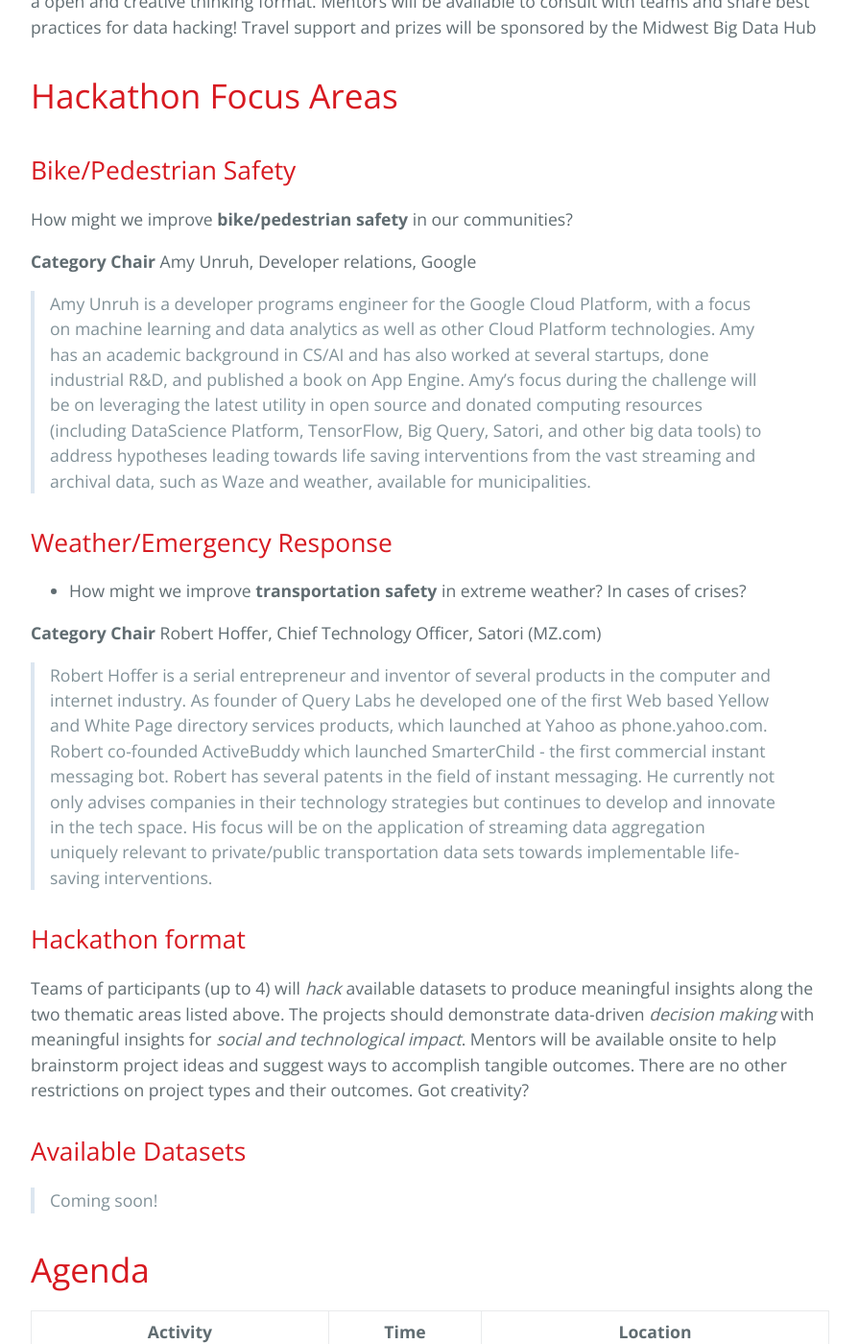
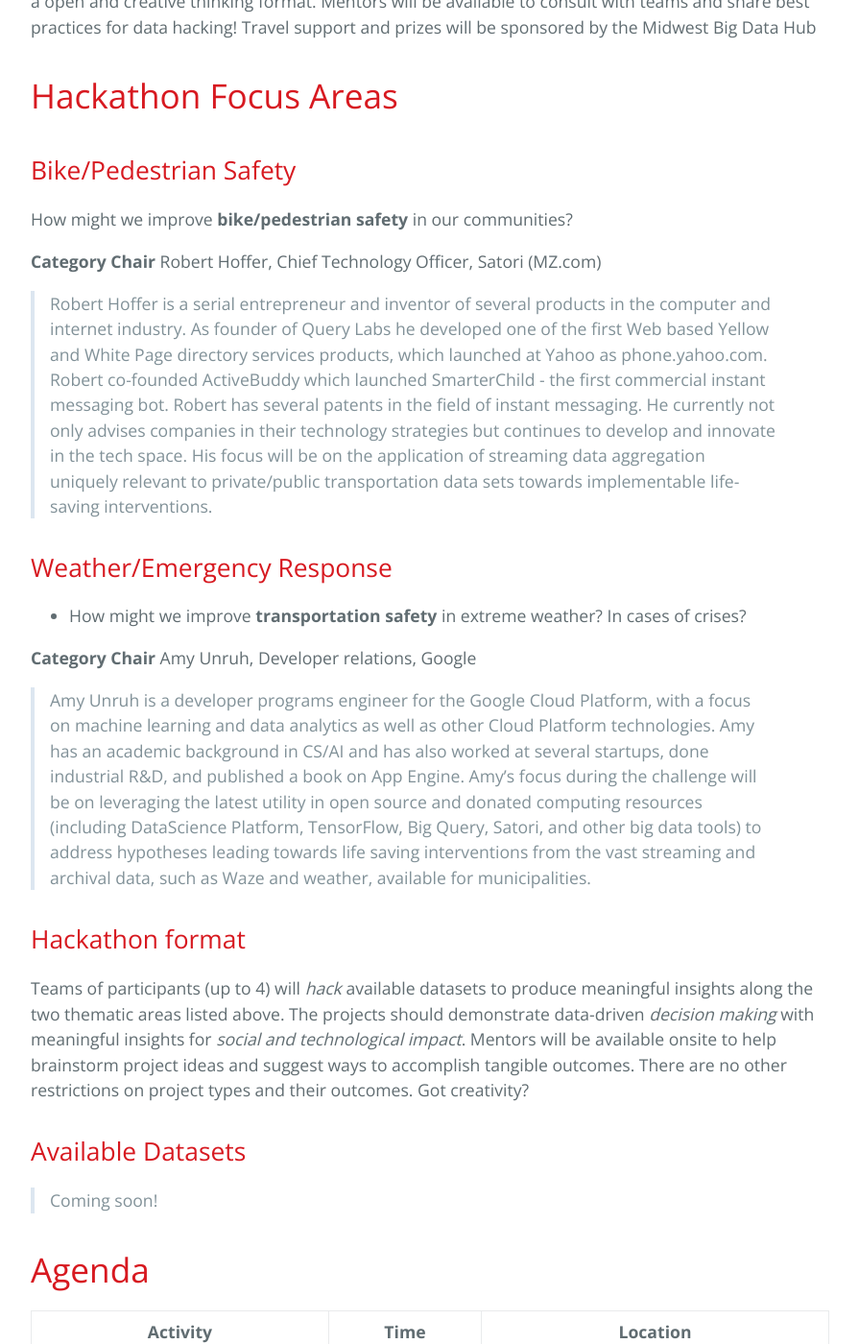
Before and after one commit to BridgingBigData/BridgingBigData.github.io, a Jekyll site: the page built from pages/tdc.md, in a window 1280 px wide and 1400 px high, scrolled down 1085 px. Shown: the whole window at 96% size, without its empty margins (192-1087 px from the left). Built offline with Jekyll 4.4.1, drawn with Linux system fonts in a browser that asks for light colours.

Commit message:
Update tdc.md

```diff
--- a/pages/tdc.md
+++ b/pages/tdc.md
@@ -26,17 +26,17 @@ At Lincoln the National Transportation Data Challenge is a `hackathon` to build
 How might we improve **bike/pedestrian safety** in our communities?
 
 **Category Chair**
-Amy Unruh, Developer relations, Google
+Robert Hoffer, Chief Technology Officer, Satori (MZ.com)
 
-> Amy Unruh is a developer programs engineer for the Google Cloud Platform, with a focus on machine learning and data analytics as well as other Cloud Platform technologies. Amy has an academic background in CS/AI and has also worked at several startups, done industrial R&D, and published a book on App Engine.  Amy’s focus during the challenge will be on leveraging the latest utility in open source and donated computing resources (including DataScience Platform, TensorFlow, Big Query, Satori, and other big data tools) to address hypotheses leading towards life saving interventions from the vast streaming and archival data, such as Waze and weather, available for municipalities.
+> Robert Hoffer is a serial entrepreneur and inventor of several products in the computer and internet industry. As founder of Query Labs he developed one of the first Web based Yellow and White Page directory services products, which launched at Yahoo as phone.yahoo.com. Robert co-founded ActiveBuddy which launched SmarterChild - the first commercial instant messaging bot. Robert has several patents in the field of instant messaging. He currently not only advises companies in their technology strategies but continues to develop and innovate in the tech space.  His focus will be on the application of streaming data aggregation uniquely relevant to private/public transportation data sets towards implementable life-saving interventions.
 
 ## Weather/Emergency Response
 - How might we improve **transportation safety** in extreme weather? In cases of crises?
 
 **Category Chair**
-Robert Hoffer, Chief Technology Officer, Satori (MZ.com)
+Amy Unruh, Developer relations, Google
 
-> Robert Hoffer is a serial entrepreneur and inventor of several products in the computer and internet industry. As founder of Query Labs he developed one of the first Web based Yellow and White Page directory services products, which launched at Yahoo as phone.yahoo.com. Robert co-founded ActiveBuddy which launched SmarterChild - the first commercial instant messaging bot. Robert has several patents in the field of instant messaging. He currently not only advises companies in their technology strategies but continues to develop and innovate in the tech space.  His focus will be on the application of streaming data aggregation uniquely relevant to private/public transportation data sets towards implementable life-saving interventions.
+> Amy Unruh is a developer programs engineer for the Google Cloud Platform, with a focus on machine learning and data analytics as well as other Cloud Platform technologies. Amy has an academic background in CS/AI and has also worked at several startups, done industrial R&D, and published a book on App Engine.  Amy’s focus during the challenge will be on leveraging the latest utility in open source and donated computing resources (including DataScience Platform, TensorFlow, Big Query, Satori, and other big data tools) to address hypotheses leading towards life saving interventions from the vast streaming and archival data, such as Waze and weather, available for municipalities.
 
 ## Hackathon format
 
```
